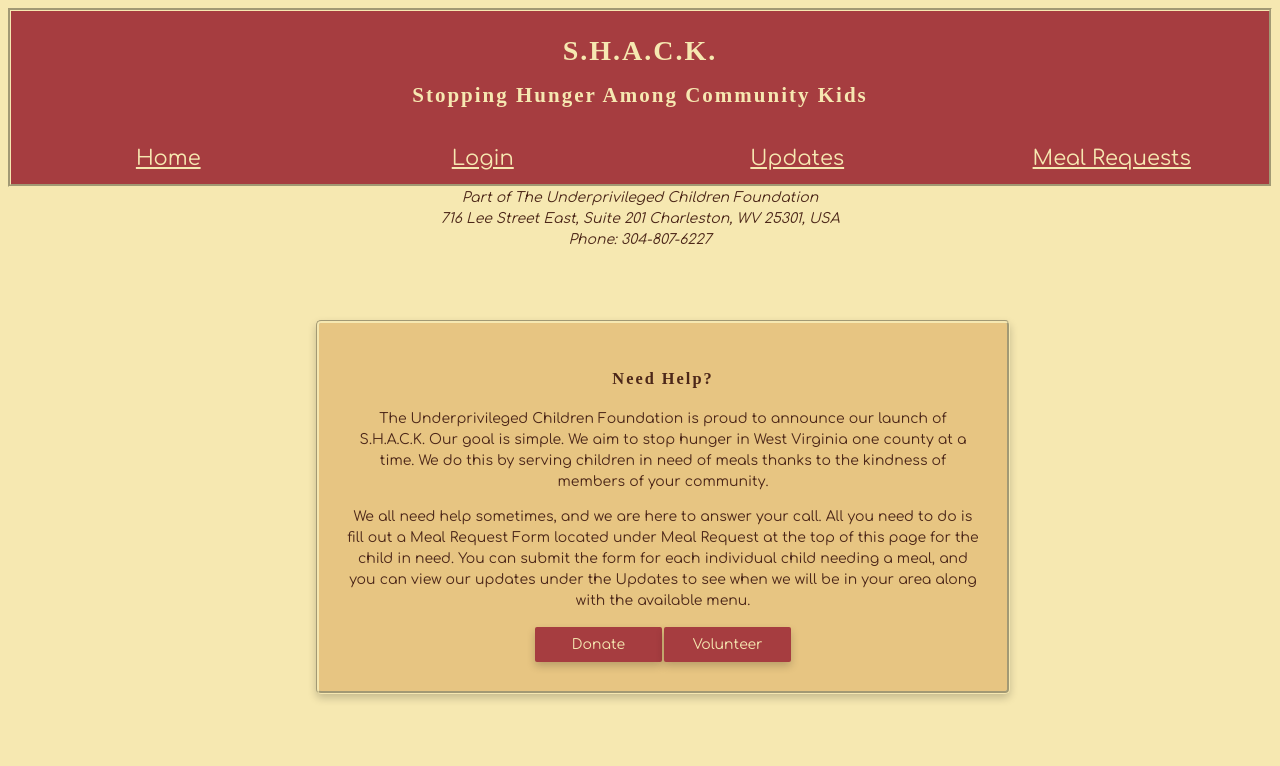
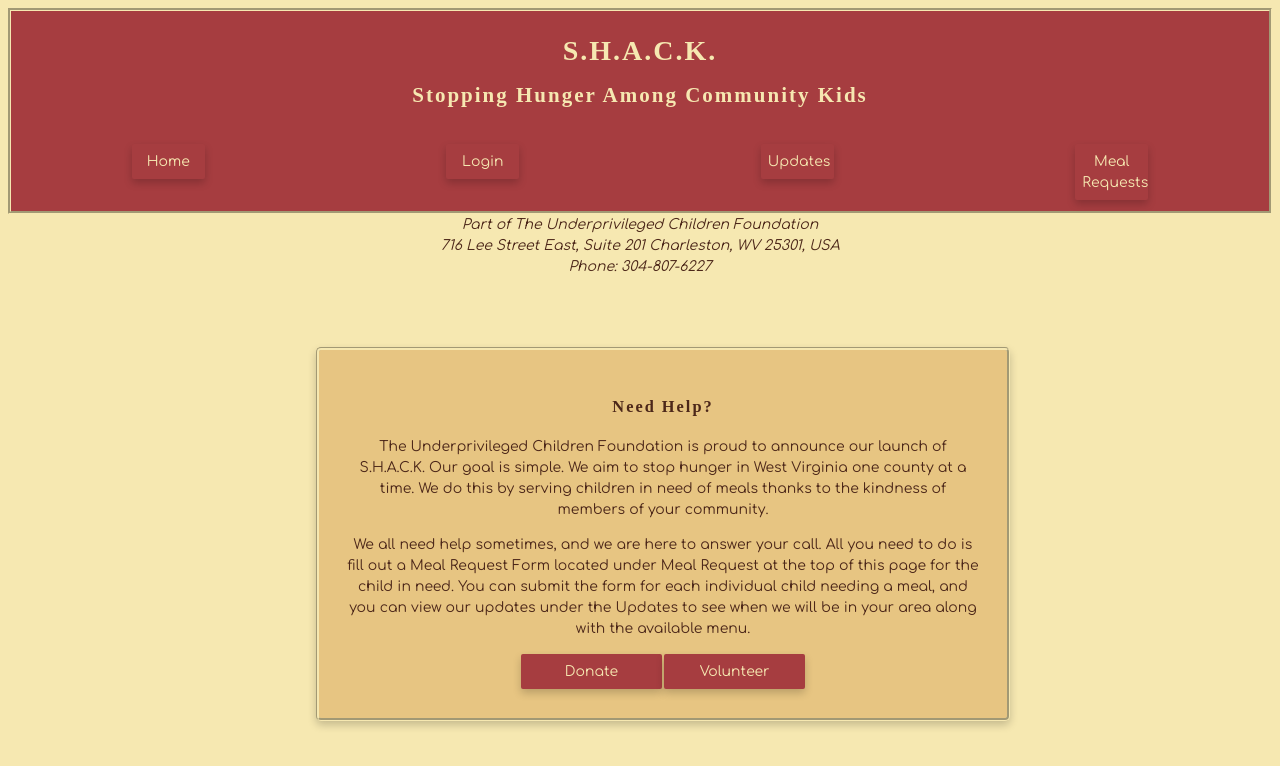
Before and after one commit to LindseyKCrittendon/ClientSideCapstone, a React (Create React App) app: page / in a window 1280 px wide. Shown: the top 766 px of the page. Built offline with nearby package versions, Linux system fonts and the light colour scheme; a web font is replaced by a local one.

Commit message:
buttons on homepage now open in a new window rather than redirecting

```diff
--- a/src/components/home/Home.css
+++ b/src/components/home/Home.css
@@ -20,7 +20,7 @@
     background-color: #e7c582;
     color: #4c2719;
 }
-button {
+.button {
     box-shadow: 0 4px 8px 0 rgba(0,0,0,0.2);
     background-color: #a63d40;
     border: none;
@@ -35,6 +35,8 @@ button {
     width: 20%;
   }
 
-  button:hover {
+
+
+  .button:hover {
     background-color: #61210f;
   }
--- a/src/components/home/Home.js
+++ b/src/components/home/Home.js
@@ -19,17 +19,12 @@ class Home extends Component {
 <p>The Underprivileged Children Foundation is proud to announce our launch of S.H.A.C.K.  Our goal is simple.  We aim to stop hunger in West Virginia one county at a time.  We do this by serving children in need of meals thanks to the kindness of members of your community.</p>
 <p>We all need help sometimes, and we are here to answer your call.  All you need to do is fill out a Meal Request Form located under Meal Request at the top of this page for the child in need.  You can submit the form for each individual child needing a meal, and you can view our updates under the Updates to see when we will be in your area along with the available menu. </p>
 
-<button  type="button"
-    onClick={(e) => {
-      e.preventDefault();
-      window.location.href='https://helpwvkids.org/help-kids-now/';
-      }}>Donate</button>
+<a  className="button"
+   href="https://helpwvkids.org/help-kids-now/" target="_blank" rel="noopener noreferrer"
+  >Donate</a>
 
-<button type="button"
-    onClick={(e) => {
-      e.preventDefault();
-      window.location.href='https://helpwvkids.org/volunteer-application/';
-      }}>Volunteer</button>
+<a className="button" href="https://helpwvkids.org/volunteer-application/" target ="_blank" rel="noopener noreferrer"
+      >Volunteer</a>
 </div>
 </div>
 </>
```
Also changed, not shown: api/shack.json (+18 -4 lines).
